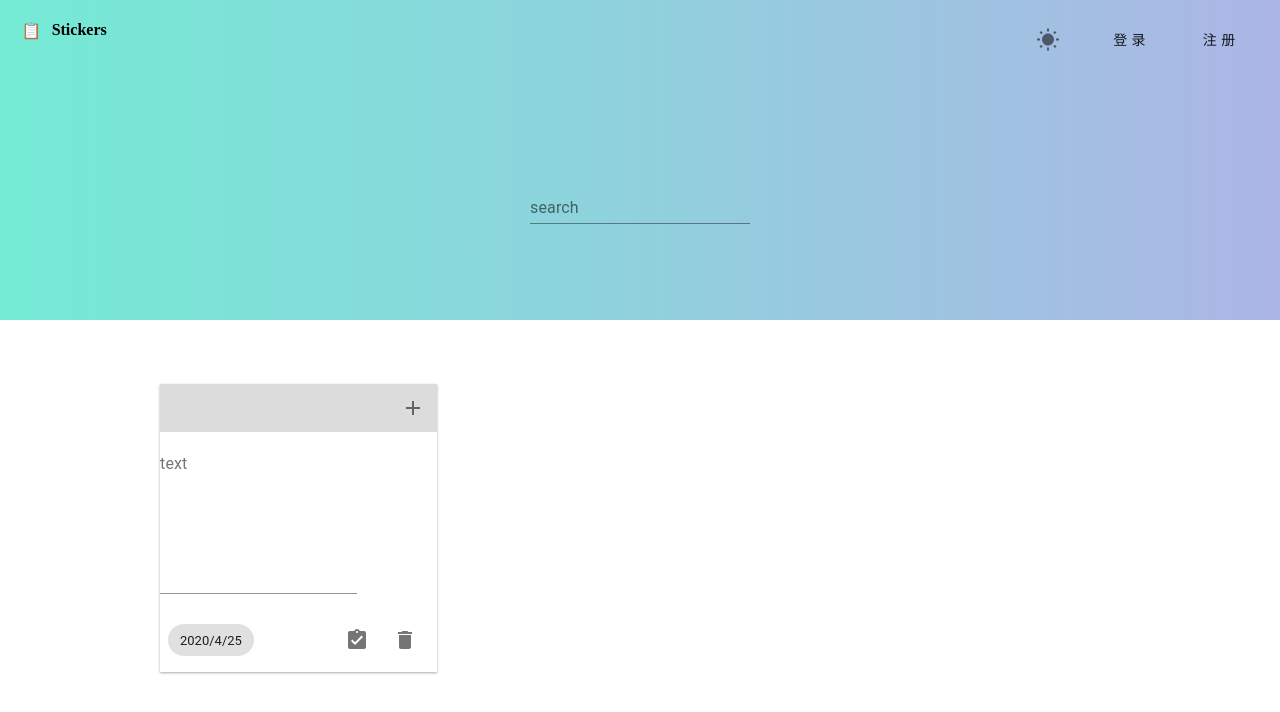
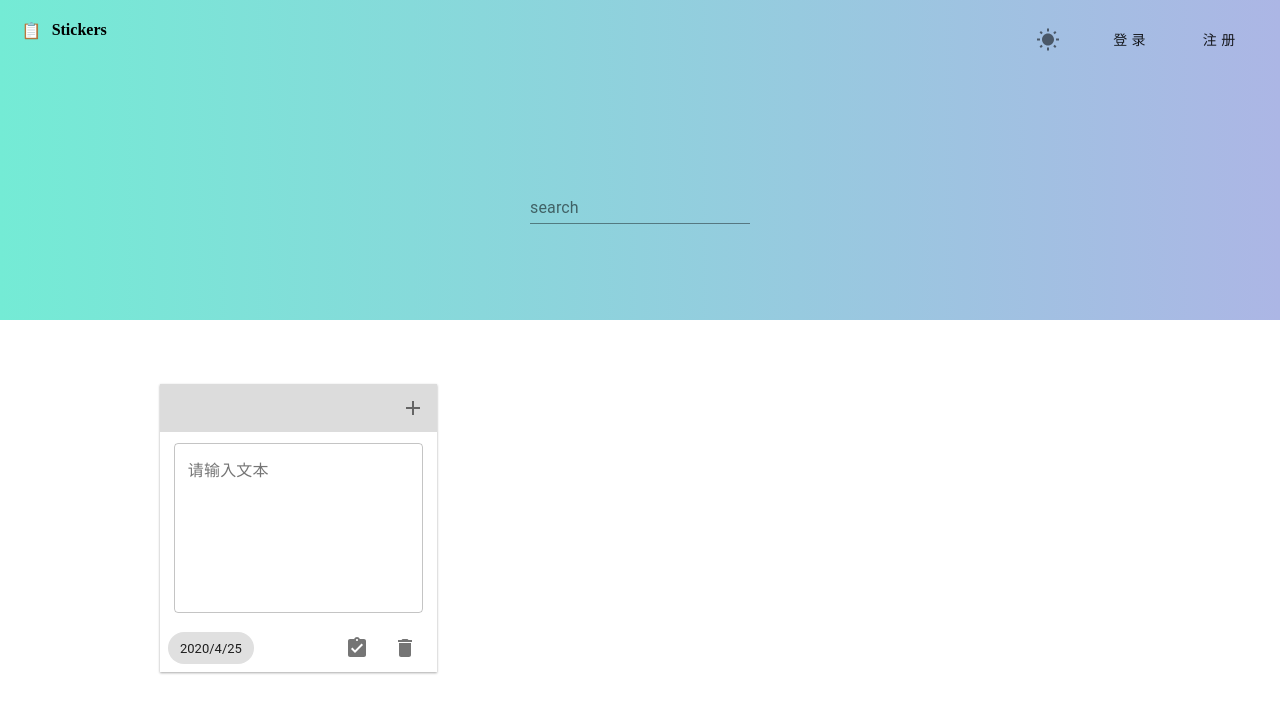
Before and after one commit to Yingnan-Liu/Stickers-fullstack, a React (Create React App) app: page / in a window 1280 px wide. Both pictures are taken after a click on the button 357 px from the left and 640 px from the top of the page. Shown: the top 712 px of the page. Built offline with nearby package versions, Linux system fonts and the light colour scheme.

Commit message:
custom debounce hook

```diff
--- a/src/components/Sticker/Sticker.js
+++ b/src/components/Sticker/Sticker.js
@@ -1,43 +1,56 @@
-import React, { useState } from "react";
+import React, { useState, useCallback } from "react";
 import { IconButton, Chip, Typography, TextField } from "@material-ui/core";
 import EditIcon from "@material-ui/icons/Edit";
 import DeleteIcon from "@material-ui/icons/Delete";
 import AddIcon from "@material-ui/icons/Add";
 import { useAuthState } from "../../context";
 import AssignmentTurnedInIcon from "@material-ui/icons/AssignmentTurnedIn";
+import { useDebounce } from "../../utils/debounce";
 import "./style.scss";
 
 const Sticker = ({ content }) => {
   const [disable, setDisable] = useState(true);
   const [text, setText] = useState("");
+  const [debouncedText, setDebounceText] = useDebounce("");
   const [isEdit, setIsEdit] = useState(false);
+
+  const handleTextInput = (e) => {
+    setDebounceText(e.target.value);
+  };
 
   const handleEdit = () => {
     setIsEdit(true);
   };
   const handleSave = () => {
     setIsEdit(false);
+    // save request
   };
+  const handleDelete = () => {};
+
+  const handleAdd = () => {};
+
   return (
     <div className="sticker">
       <div className="paper">
         <div className="paper-header">
           <IconButton>
-            <AddIcon />
+            <AddIcon onClick={handleAdd} />
           </IconButton>
         </div>
 
         <div className="paper-content">
           {isEdit ? (
             <TextField
+              variant="outlined"
               className="text-area"
               minRows={7}
               maxRows={7}
-              label="text"
+              label="请输入文本"
               multiline
+              onChange={handleTextInput}
             />
           ) : (
-            <Typography>{text}</Typography>
+            <Typography>{debouncedText}</Typography>
           )}
         </div>
         <div className="paper-footer">
@@ -50,7 +63,7 @@ const Sticker = ({ content }) => {
                 <EditIcon onClick={handleEdit} />
               )}
             </IconButton>
-            <IconButton aria-label="delete">
+            <IconButton aria-label="delete" onClick={handleDelete}>
               <DeleteIcon />
             </IconButton>
           </div>
--- a/src/components/Sticker/style.scss
+++ b/src/components/Sticker/style.scss
@@ -14,14 +14,18 @@
         }
         .paper-content{
            flex: 1 1 auto;
+           display: flex;
+           justify-content: center;
            .text-area{
+               width: 90%;
+               margin:auto;
            }
         }
         .paper-footer{
             display: flex;
             justify-content: space-between;
             align-items: center;
-            padding:0.5rem 0.5rem;
+            padding:0 0.5rem;
         }
         &:hover{
             box-shadow: 0px 10px 20px rgba(0, 0, 0, 0.19), 0px 6px 6px rgba(0, 0, 0, 0.24);
--- /dev/null
+++ b/src/utils/debounce.js
@@ -0,0 +1,22 @@
+import { useState, useCallback } from "react";
+
+const debounce = (fun, delay) => {
+  let timer = null;
+  return function (...args) {
+    // console.log("参数：", args);
+    clearTimeout(timer);
+    timer = setTimeout(() => {
+      fun(...args);
+    }, delay);
+  };
+};
+
+export const useDebounce = (obj = null, delay = 1000) => {
+  const [state, setState] = useState(obj);
+  const setDebounceState = (value) => {
+    _debounce(value);
+  };
+  const _debounce = useCallback(debounce(setState, delay), []);
+
+  return [state, setDebounceState];
+};
```
